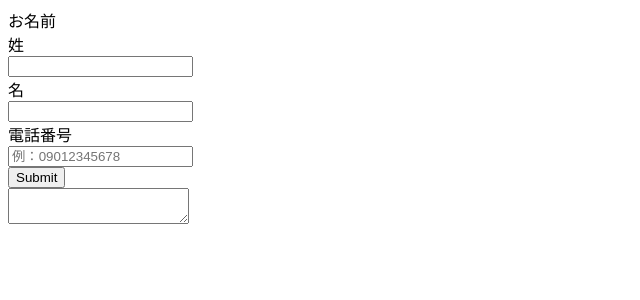
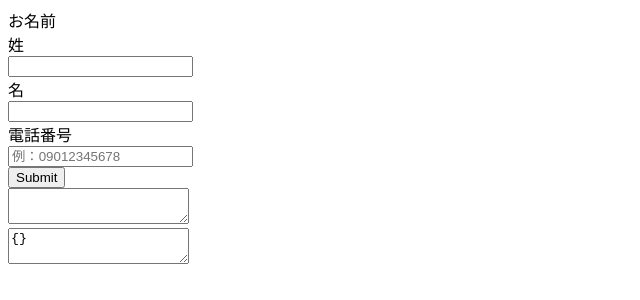
Before and after one commit to iteduki/reacthookform-book-example, a Next.js app: page / in a window 1280 px wide. Shown: the top 300 px of the page, without its empty margins (0-640 px from the left). Built offline with nearby package versions, Linux system fonts and the light colour scheme.

Commit message:
エラー内容も表示するようにする

```diff
--- a/src/components/Form/Form.tsx
+++ b/src/components/Form/Form.tsx
@@ -1,5 +1,5 @@
 import { yupResolver } from '@hookform/resolvers/yup'
-import { useState } from 'react'
+import { useEffect, useState } from 'react'
 import type { DefaultValues, FieldValues } from 'react-hook-form'
 import { useFormContext } from 'react-hook-form'
 import { FormProvider, useForm } from 'react-hook-form'
@@ -29,17 +29,29 @@ export const Form = <T extends FieldValues = never>({
 }
 
 const InnerForm: React.FC = ({ children }) => {
-  const { handleSubmit } = useFormContext()
+  const {
+    handleSubmit,
+    formState: { errors },
+  } = useFormContext()
   const [result, setResult] = useState('')
+  const [error, setError] = useState('')
   const submit = handleSubmit((e) => {
     setResult(JSON.stringify(e))
   })
+  useEffect(() => {
+    setError(JSON.stringify(errors))
+  }, [errors, setError])
   return (
     <>
       <form method="post" onSubmit={submit}>
         {children}
       </form>
-      <textarea readOnly value={result} />
+      <div>
+        <textarea readOnly value={result} />
+      </div>
+      <div>
+        <textarea readOnly value={error} />
+      </div>
     </>
   )
 }
```
